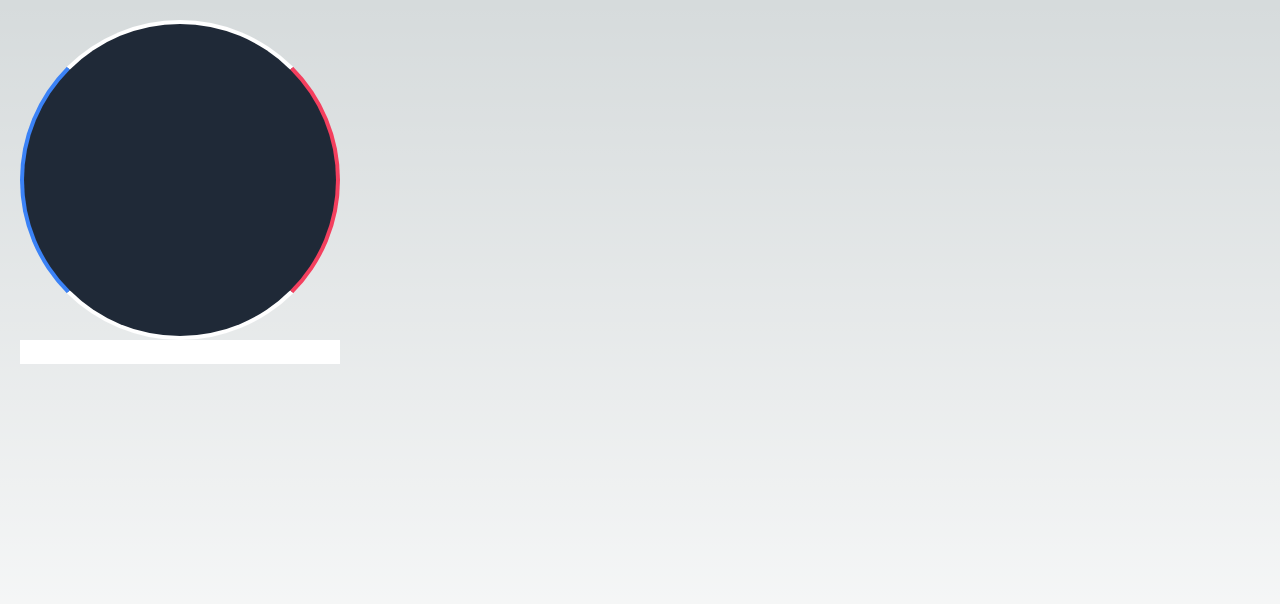
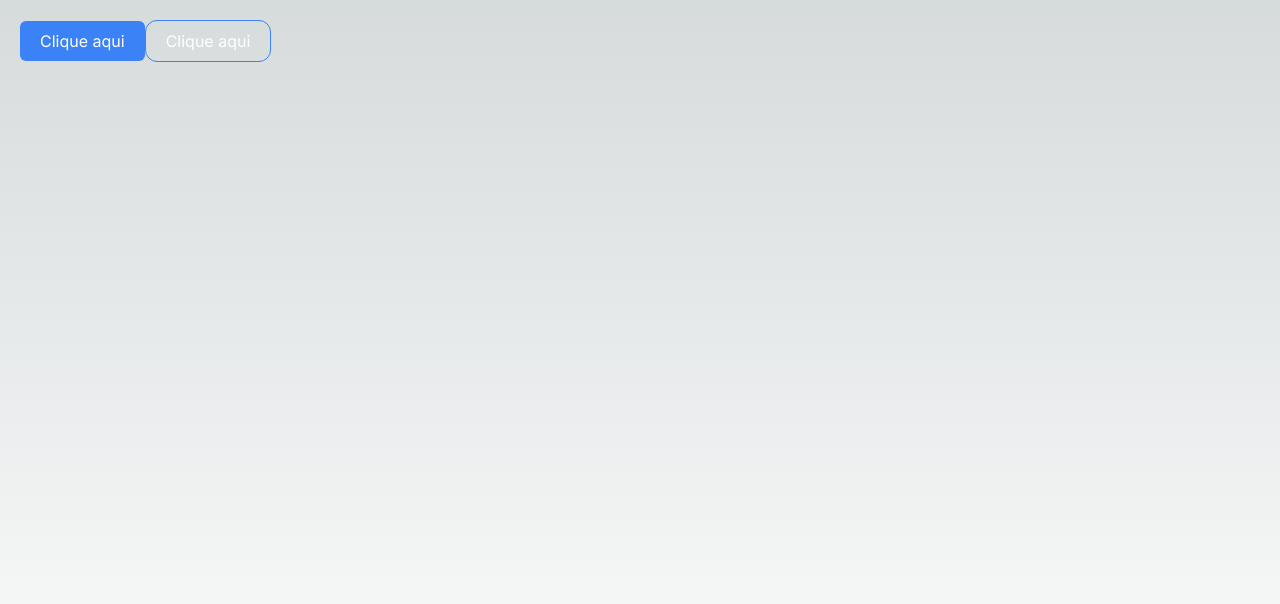
Before and after one commit to EvanilsonP/tailwindcss, a Next.js app: page / in a window 1280 px wide. Shown: the top 604 px of the page. Built offline with nearby package versions, Linux system fonts and the light colour scheme.

Commit message:
Exercicio botão

```diff
--- a/src/app/page.tsx
+++ b/src/app/page.tsx
@@ -47,11 +47,23 @@
 //   )
 // }
 
+// export default function Page() {
+//   return (
+//     <div className="w-screen h-screen p-5">
+//       <div className="w-80 h-80 bg-gray-800 border-4 border-white border-l-blue-500 border-r-rose-500 rounded-full"></div>
+//       <input className="w-80 outline-green-600"/>
+//     </div>
+//   )
+// }
+
+// exercicio botão
 export default function Page() {
   return (
     <div className="w-screen h-screen p-5">
-      <div className="w-80 h-80 bg-gray-800 border-4 border-white border-l-blue-500 border-r-rose-500 rounded-full"></div>
-      <input className="w-80 outline-green-600"/>
+      <button className="bg-blue-500 text-white rounded-md px-5 py-2 border-none">Clique aqui</button>
+      <button className="px-5 py-2 rounded-md border border-blue-500 text-white rounded-xl">Clique aqui</button>
     </div>
   )
 }
+
+//
```
